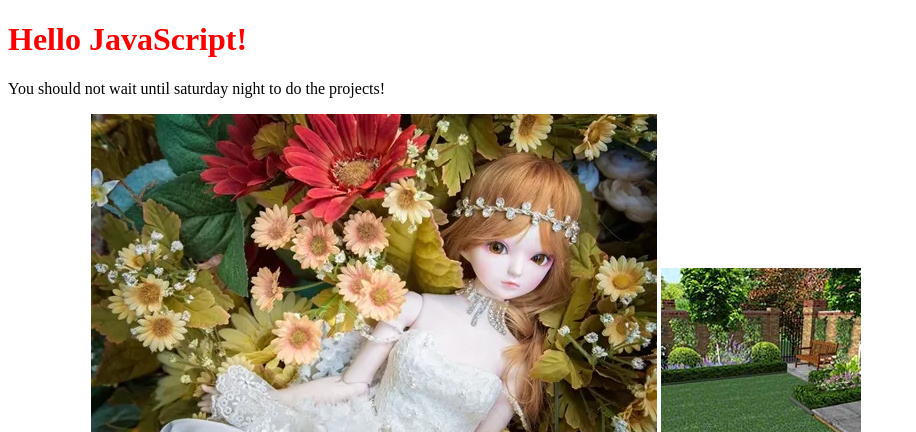
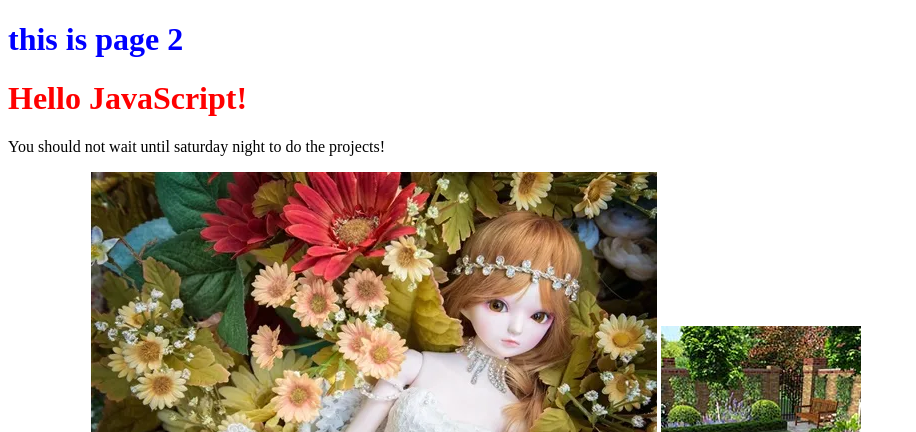
Before and after one commit to Shazia2003/first1html, a plain HTML site: page index.html in a window 1280 px wide. Shown: the top 432 px of the page, without its empty margins (0-916 px from the left). Drawn offline with Linux system fonts and the light colour scheme.

Commit message:
add changes

```diff
--- a/index.html
+++ b/index.html
@@ -17,6 +17,7 @@
 </head>
 
 <body>
+  <h1>this is page 2</h1>
   <h1 id="mainHeading" ">Hello all of you!</h1>
   <p>You should not wait until saturday night to do the projects!</p>
   <img class="pink_rose"src="photos/pink-rose.jpeg"alt="pink_rose" >
```
